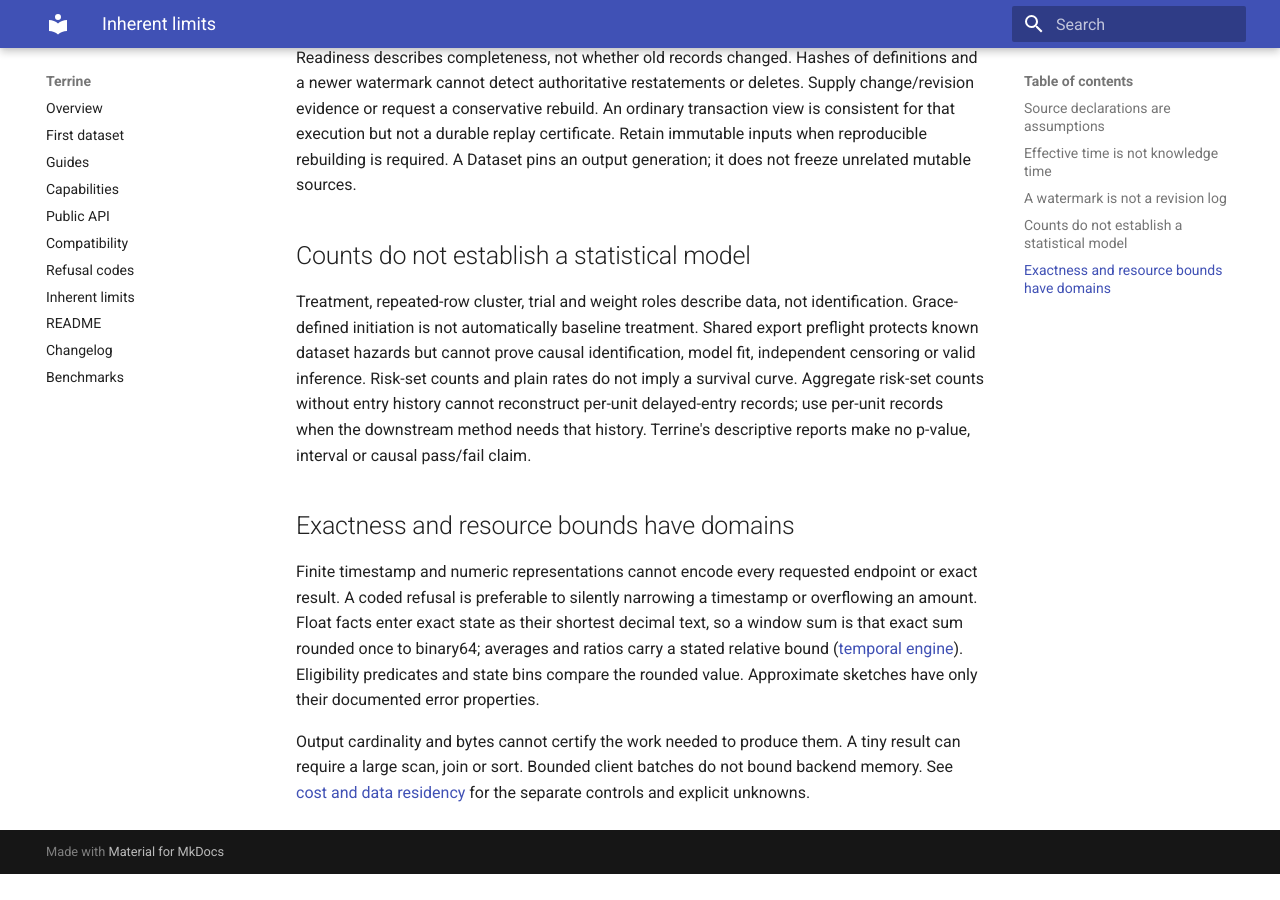
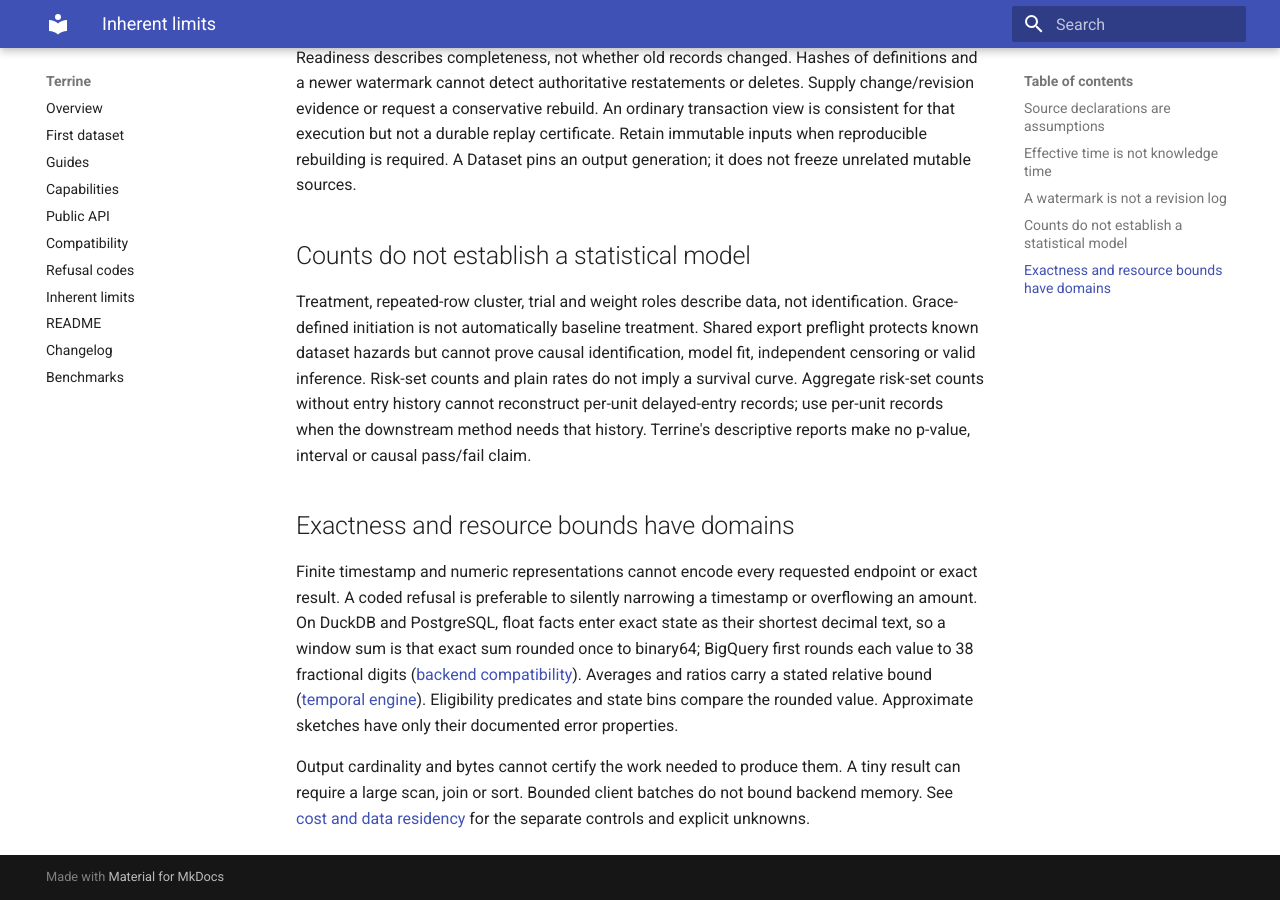
Before and after one commit to kylejcaron/terrine, an MkDocs documentation site: the page built from docs/guides/limitations.md, in a window 1280 px wide and 900 px high, scrolled down 808 px. Built offline with MkDocs 1.6.1 and Material for MkDocs 9.7.7, drawn with Linux system fonts in a browser that asks for light colours; before the commit the page ends 1682 px from its top, so only the background shows below that.

Commit message:
docs: note BigQuery's 38-digit float input rounding in limitations

```diff
--- a/docs/guides/limitations.md
+++ b/docs/guides/limitations.md
@@ -50,12 +50,13 @@ Terrine's descriptive reports make no p-value, interval or causal pass/fail clai
 
 Finite timestamp and numeric representations cannot encode every requested
 endpoint or exact result. A coded refusal is preferable to silently narrowing a
-timestamp or overflowing an amount. Float facts enter exact state as their
-shortest decimal text, so a window sum is that exact sum rounded once to
-binary64; averages and ratios carry a stated relative bound
-([temporal engine](temporal-engine.md)). Eligibility predicates and state bins
-compare the rounded value. Approximate sketches have only their documented
-error properties.
+timestamp or overflowing an amount. On DuckDB and PostgreSQL, float facts enter
+exact state as their shortest decimal text, so a window sum is that exact sum
+rounded once to binary64; BigQuery first rounds each value to 38 fractional
+digits ([backend compatibility](backend-compatibility.md#bigquery)). Averages
+and ratios carry a stated relative bound ([temporal engine](temporal-engine.md)).
+Eligibility predicates and state bins compare the rounded value. Approximate
+sketches have only their documented error properties.
 
 Output cardinality and bytes cannot certify the work needed to produce them.
 A tiny result can require a large scan, join or sort. Bounded client batches do
```
